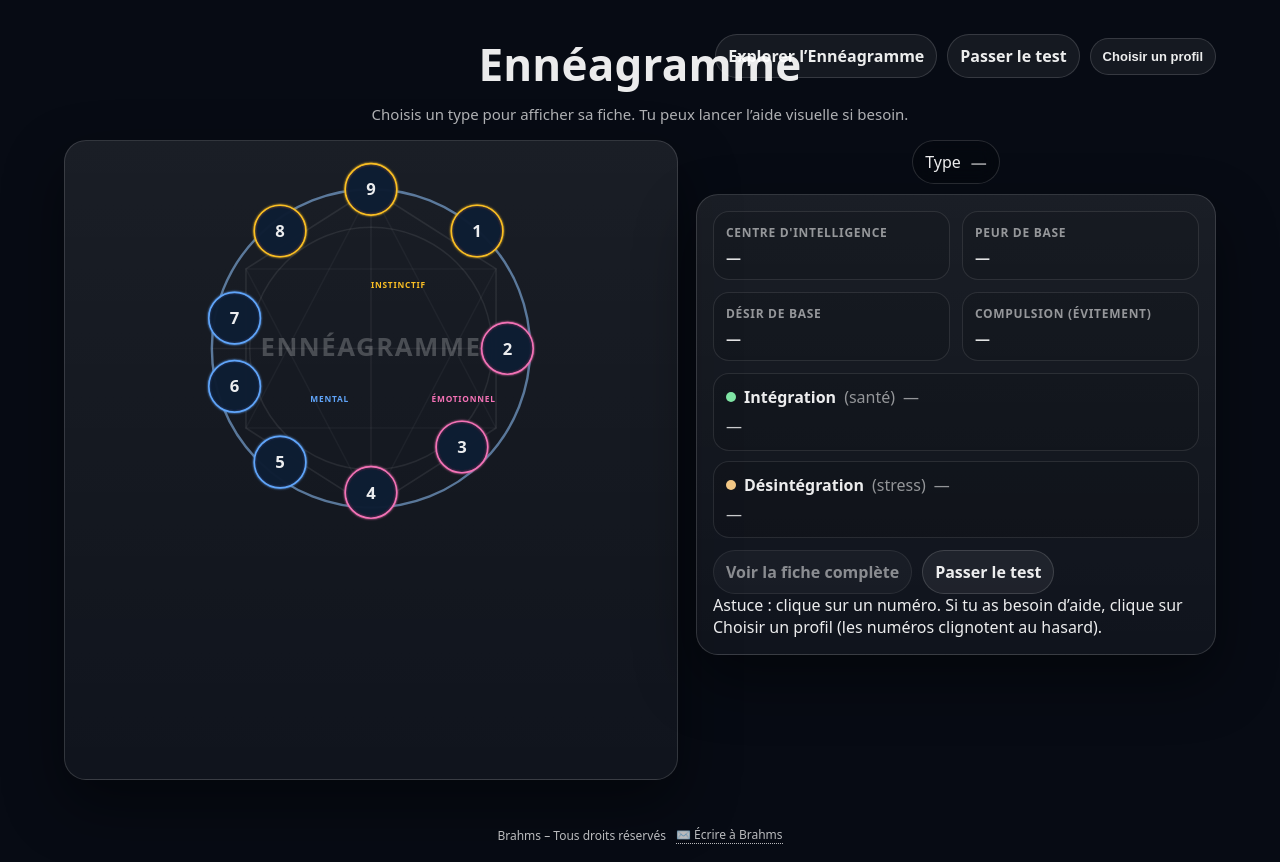
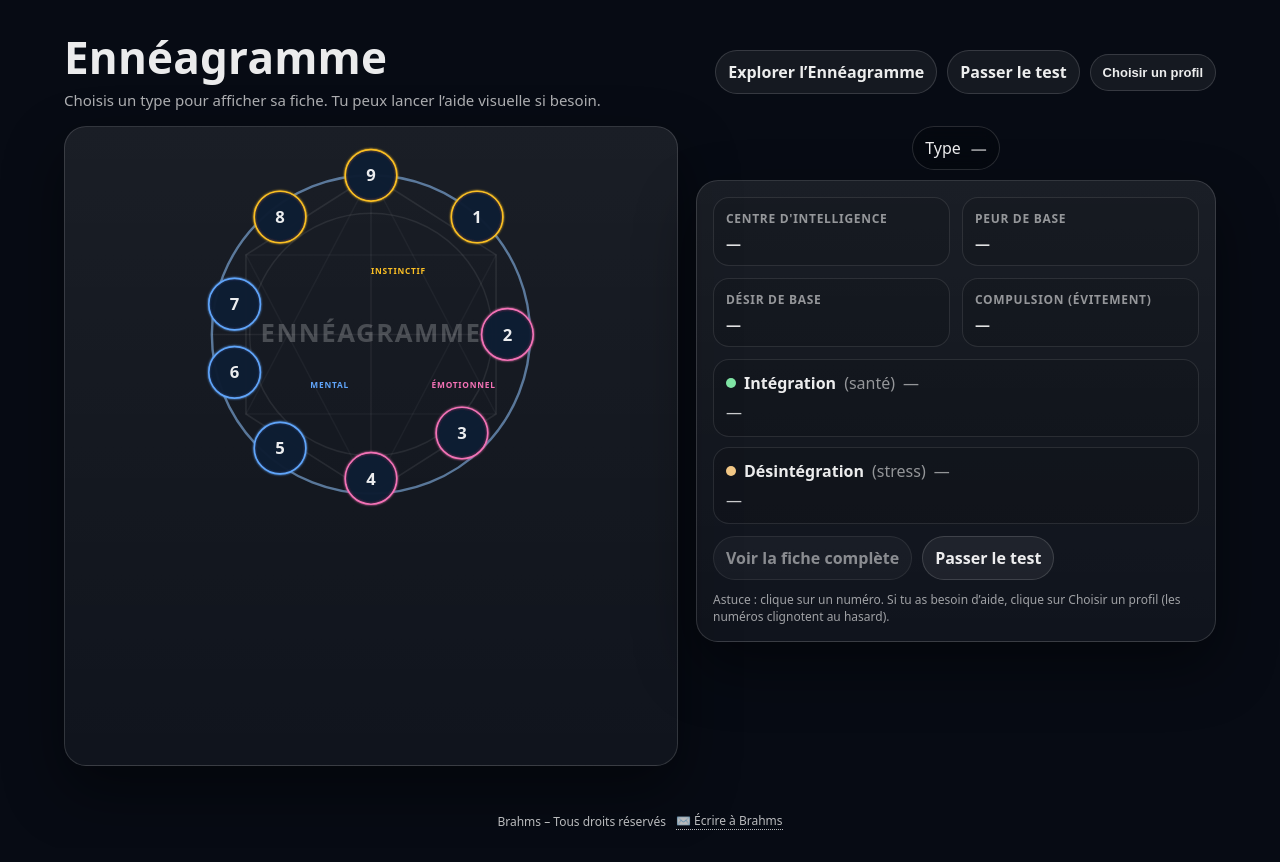
Before and after one commit to ressources-pratiques-pro/enn-agramme-, a plain HTML site: page index.html in a window 1280 px wide. Drawn offline with Linux system fonts and the light colour scheme.

Commit message:
Update app.css

```diff
--- a/assets/css/app.css
+++ b/assets/css/app.css
@@ -1,5 +1,3 @@
-/* assets/css/app.css */
-
 :root{
   --bg:#070b14;
   --text:rgba(255,255,255,.92);
@@ -24,7 +22,10 @@
 
 *{box-sizing:border-box}
 html,body{height:100%}
-html{background:var(--bg);}
+html{
+  background:var(--bg);
+  -webkit-text-size-adjust:100%;
+}
 
 body{
   margin:0;
@@ -39,24 +40,29 @@ a:hover{text-decoration:underline}
 .wrap{max-width:1180px;margin:34px auto 44px;padding:0 14px}
 
 .top{
-  position:relative;
   display:flex;
-  justify-content:center;
-  align-items:flex-start;
+  justify-content:space-between;
+  align-items:center;
   gap:14px;
   margin-bottom:16px;
+  flex-wrap:wrap;
 }
-.top > div:first-child{ text-align:center; max-width: 820px; }
+
+.topText{
+  flex:1 1 420px;
+  min-width:260px;
+  text-align:left;
+}
+
 .actions{
-  position:absolute;
-  right:0;
-  top:0;
   display:flex;
   gap:10px;
   align-items:center;
+  flex-wrap:wrap;
+  justify-content:flex-end;
 }
 
-.top h1{margin:0;font-size:44px;letter-spacing:.2px}
+.top h1{margin:0;font-size:44px;letter-spacing:.2px;line-height:1.05}
 .top p{margin:10px 0 0;color:var(--muted);font-size:15px}
 
 button{
@@ -83,8 +89,8 @@ button:active{transform:translateY(1px)}
 @media (max-width: 1060px){
   .grid{grid-template-columns:1fr}
   .top{justify-content:center}
-  .top > div:first-child{ text-align:center; }
-  .actions{position:static; justify-content:center; flex-wrap:wrap;}
+  .topText{text-align:center}
+  .actions{justify-content:center;width:100%}
 }
 
 .stage{
@@ -228,6 +234,7 @@ a[aria-disabled=true]{opacity:.55;pointer-events:none;}
   transition: stroke .18s ease, filter .18s ease, transform .18s ease;
   filter:url(#softGlow);
 }
+
 .node.instinctif circle{stroke:var(--inst) !important;}
 .node.emotionnel circle{stroke:var(--emo) !important;}
 .node.mental circle{stroke:var(--ment) !important;}
@@ -248,9 +255,10 @@ a[aria-disabled=true]{opacity:.55;pointer-events:none;}
 @media (max-width: 640px){
   .wrap{margin:18px auto 28px}
   .top{flex-direction:column;align-items:center}
+  .topText{width:100%;text-align:center}
   .top h1{font-size:36px;text-align:center;width:100%}
   .top p{font-size:14px;text-align:center}
-  .actions{position:static; justify-content:center; width:100%}
+  .actions{width:100%;justify-content:center}
 
   .stage{min-height: unset;padding:14px}
   .svgWrap{align-items:flex-start}
@@ -266,11 +274,19 @@ a[aria-disabled=true]{opacity:.55;pointer-events:none;}
   background: rgba(255,255,255,.06) !important;
 }
 
+.hint{
+  margin-top:12px;
+  color:rgba(255,255,255,.60);
+  font-size:12px;
+  line-height:1.35;
+}
+
 @keyframes ringPulse{
   0%   { stroke-width: 2.2; filter:url(#softGlow); }
-  50%  { stroke-width: 4.1; filter: drop-shadow(0 0 10px rgba(255,255,255,.22)); }
+  50%  { stroke-width: 4.0; filter: drop-shadow(0 0 10px rgba(255,255,255,.22)); }
   100% { stroke-width: 2.2; filter:url(#softGlow); }
 }
+
 .node.blink circle{
   animation: ringPulse .55s ease-in-out 1;
 }
```
